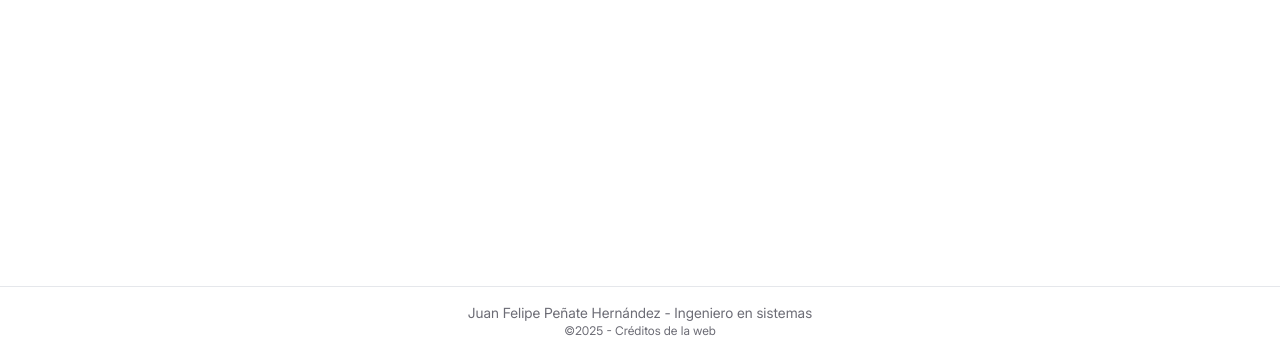
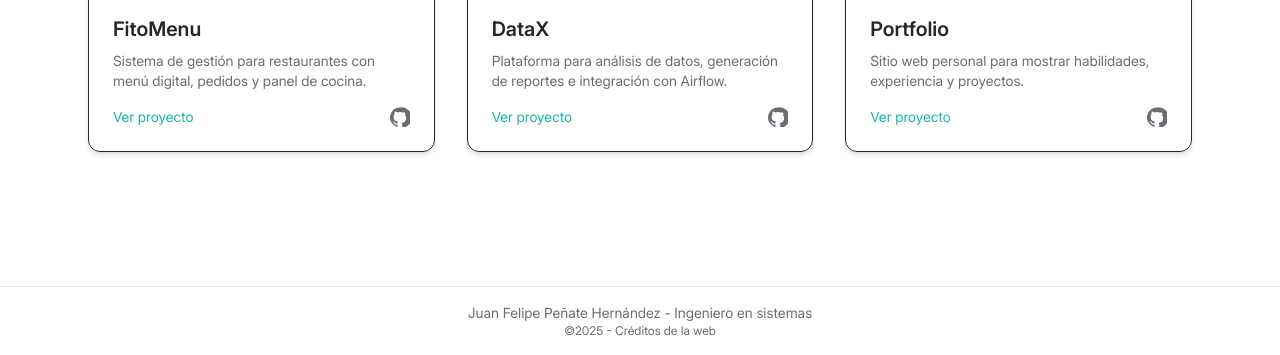
Before and after one commit to juan1144/portfolio, a Django app: page /es/projects/ in a window 1280 px wide. Shown: the part 514-869 px from the top of the page. Run offline with Django 5.2, Linux system fonts and the light colour scheme; data that the repository does not hold is empty.

Commit message:
Add projects view and templates examples

```diff
--- a/core/views.py
+++ b/core/views.py
@@ -63,7 +63,7 @@ def home(request):
 
 
 def projects(request):
-    return render(request, "base.html")
+    return render(request, "projects/project_list.html")
 
 
 def blog(request):
--- a/static/css/base.css
+++ b/static/css/base.css
@@ -651,8 +651,24 @@ video {
   margin-top: 0.75rem;
 }
 
+.mb-12 {
+  margin-bottom: 3rem;
+}
+
+.mb-4 {
+  margin-bottom: 1rem;
+}
+
+.mt-4 {
+  margin-top: 1rem;
+}
+
 .block {
   display: block;
+}
+
+.inline-block {
+  display: inline-block;
 }
 
 .inline {
--- /dev/null
+++ b/templates/projects/project_list.html
@@ -0,0 +1,116 @@
+{% extends "base.html" %}
+
+{% block title %}
+  {% if language == "es" %}
+    Juan Peñate · Proyectos
+  {% else %}
+    Juan Peñate · Projects
+  {% endif %}
+{% endblock %}
+
+{% block content %}
+  {% load static %}
+  <section class="max-w-6xl mx-auto px-6 py-10">
+      <!-- Título principal -->
+    <h1 class="text-3xl md:text-5xl font-bold text-light-primary dark:text-dark-primary text-center mb-4">
+      {% if language == "es" %}
+        Mis proyectos
+      {% else %}
+        My Projects
+      {% endif %}
+    </h1>
+
+    <p class="text-light-secondary dark:text-dark-secondary text-center max-w-xl mx-auto mb-12">
+      {% if language == "es" %}
+        Aquí encontrarás una selección de proyectos que he desarrollado, desde sistemas complejos hasta pequeñas herramientas útiles.
+      {% else %}
+        Here you'll find a selection of projects I've built — from complex systems to small handy tools.
+      {% endif %}
+    </p>
+
+      <!-- Listado de proyectos -->
+    <div class="grid gap-8 md:grid-cols-2 lg:grid-cols-3">
+        <!-- Proyecto 1 -->
+      <div class="bg-light-backgroundOverlay dark:bg-dark-backgroundOverlay border border-light-border dark:border-dark-border rounded-xl p-6 shadow-md hover:shadow-lg transition-shadow duration-300">
+        <img src="{% static 'images/projects/fitomenu/logo.jpg' %}" alt="Proyecto 1" class="rounded-md mb-4 w-full object-cover h-48">
+        <h3 class="text-xl font-semibold text-light-primary dark:text-dark-primary mb-2">FitoMenu</h3>
+        <p class="text-sm text-light-secondary dark:text-dark-secondary mb-4">
+          {% if language == "es" %}
+            Sistema de gestión para restaurantes con menú digital, pedidos y panel de cocina.
+          {% else %}
+            Restaurant management system with digital menu, orders, and kitchen dashboard.
+          {% endif %}
+        </p>
+        <div class="flex items-center justify-between mt-4">
+          <a href="#" class="text-sm font-medium text-light-accent dark:text-dark-accent hover:underline">
+            {% if language == "es" %} Ver proyecto {% else %} View Project {% endif %}
+          </a>
+
+          <a href="https://github.com/juan1144/fitomenu" target="_blank"
+             class="text-light-secondary dark:text-dark-secondary hover:text-light-accent dark:hover:text-dark-accent transition"
+             aria-label="Ver en GitHub">
+            <svg xmlns="http://www.w3.org/2000/svg" class="w-5 h-5" fill="currentColor" viewBox="0 0 24 24">
+              <path
+                d="M12 .5a12 12 0 0 0-3.79 23.4c.6.1.82-.26.82-.58v-2.24c-3.34.73-4.04-1.61-4.04-1.61a3.18 3.18 0 0 0-1.34-1.76c-1.1-.75.08-.74.08-.74a2.53 2.53 0 0 1 1.85 1.25 2.57 2.57 0 0 0 3.52 1 2.55 2.55 0 0 1 .76-1.6c-2.67-.3-5.48-1.34-5.48-5.94a4.63 4.63 0 0 1 1.24-3.2 4.3 4.3 0 0 1 .12-3.15s1-.32 3.3 1.22a11.35 11.35 0 0 1 6 0C16.95 6.4 18 6.72 18 6.72a4.3 4.3 0 0 1 .12 3.15 4.63 4.63 0 0 1 1.24 3.2c0 4.61-2.82 5.63-5.5 5.93a2.87 2.87 0 0 1 .82 2.22v3.29c0 .32.22.7.83.58A12 12 0 0 0 12 .5Z"/>
+            </svg>
+          </a>
+        </div>
+      </div>
+
+        <!-- Proyecto 2 -->
+      <div class="bg-light-backgroundOverlay dark:bg-dark-backgroundOverlay border border-light-border dark:border-dark-border rounded-xl p-6 shadow-md hover:shadow-lg transition-shadow duration-300">
+    {#      <img src="{% static 'images/sample_project2.jpg' %}" alt="Proyecto 2" class="rounded-md mb-4 w-full object-cover h-48">#}
+        <img src="#" alt="Proyecto 2" class="rounded-md mb-4 w-full object-cover h-48">
+        <h3 class="text-xl font-semibold text-light-primary dark:text-dark-primary mb-2">DataX</h3>
+        <p class="text-sm text-light-secondary dark:text-dark-secondary mb-4">
+          {% if language == "es" %}
+            Plataforma para análisis de datos, generación de reportes e integración con Airflow.
+          {% else %}
+            Platform for data analysis, reporting and Airflow integration.
+          {% endif %}
+        </p>
+        <div class="flex items-center justify-between mt-4">
+          <a href="#" class="text-sm font-medium text-light-accent dark:text-dark-accent hover:underline">
+            {% if language == "es" %} Ver proyecto {% else %} View Project {% endif %}
+          </a>
+
+          <a href="#" target="_blank"
+             class="text-light-secondary dark:text-dark-secondary hover:text-light-accent dark:hover:text-dark-accent transition"
+             aria-label="Ver en GitHub">
+            <svg xmlns="http://www.w3.org/2000/svg" class="w-5 h-5" fill="currentColor" viewBox="0 0 24 24">
+              <path
+                d="M12 .5a12 12 0 0 0-3.79 23.4c.6.1.82-.26.82-.58v-2.24c-3.34.73-4.04-1.61-4.04-1.61a3.18 3.18 0 0 0-1.34-1.76c-1.1-.75.08-.74.08-.74a2.53 2.53 0 0 1 1.85 1.25 2.57 2.57 0 0 0 3.52 1 2.55 2.55 0 0 1 .76-1.6c-2.67-.3-5.48-1.34-5.48-5.94a4.63 4.63 0 0 1 1.24-3.2 4.3 4.3 0 0 1 .12-3.15s1-.32 3.3 1.22a11.35 11.35 0 0 1 6 0C16.95 6.4 18 6.72 18 6.72a4.3 4.3 0 0 1 .12 3.15 4.63 4.63 0 0 1 1.24 3.2c0 4.61-2.82 5.63-5.5 5.93a2.87 2.87 0 0 1 .82 2.22v3.29c0 .32.22.7.83.58A12 12 0 0 0 12 .5Z"/>
+            </svg>
+          </a>
+        </div>
+      </div>
+
+        <!-- Proyecto 3 -->
+      <div class="bg-light-backgroundOverlay dark:bg-dark-backgroundOverlay border border-light-border dark:border-dark-border rounded-xl p-6 shadow-md hover:shadow-lg transition-shadow duration-300">
+    {#      <img src="{% static 'images/sample_project3.jpg' %}" alt="Proyecto 3" class="rounded-md mb-4 w-full object-cover h-48">#}
+        <img src="#" alt="Proyecto 3" class="rounded-md mb-4 w-full object-cover h-48">
+        <h3 class="text-xl font-semibold text-light-primary dark:text-dark-primary mb-2">Portfolio</h3>
+        <p class="text-sm text-light-secondary dark:text-dark-secondary mb-4">
+          {% if language == "es" %}
+            Sitio web personal para mostrar habilidades, experiencia y proyectos.
+          {% else %}
+            Personal website to showcase skills, experience and projects.
+          {% endif %}
+        </p>
+        <div class="flex items-center justify-between mt-4">
+          <a href="#" class="text-sm font-medium text-light-accent dark:text-dark-accent hover:underline">
+            {% if language == "es" %} Ver proyecto {% else %} View Project {% endif %}
+          </a>
+          <a href="#" target="_blank"
+             class="text-light-secondary dark:text-dark-secondary hover:text-light-accent dark:hover:text-dark-accent transition"
+             aria-label="Ver en GitHub">
+            <svg xmlns="http://www.w3.org/2000/svg" class="w-5 h-5" fill="currentColor" viewBox="0 0 24 24">
+              <path
+                d="M12 .5a12 12 0 0 0-3.79 23.4c.6.1.82-.26.82-.58v-2.24c-3.34.73-4.04-1.61-4.04-1.61a3.18 3.18 0 0 0-1.34-1.76c-1.1-.75.08-.74.08-.74a2.53 2.53 0 0 1 1.85 1.25 2.57 2.57 0 0 0 3.52 1 2.55 2.55 0 0 1 .76-1.6c-2.67-.3-5.48-1.34-5.48-5.94a4.63 4.63 0 0 1 1.24-3.2 4.3 4.3 0 0 1 .12-3.15s1-.32 3.3 1.22a11.35 11.35 0 0 1 6 0C16.95 6.4 18 6.72 18 6.72a4.3 4.3 0 0 1 .12 3.15 4.63 4.63 0 0 1 1.24 3.2c0 4.61-2.82 5.63-5.5 5.93a2.87 2.87 0 0 1 .82 2.22v3.29c0 .32.22.7.83.58A12 12 0 0 0 12 .5Z"/>
+            </svg>
+          </a>
+        </div>
+      </div>
+    </div>
+  </section>
+{% endblock %}
```
Also changed, not shown: other parts of static/css/base.css (+69 -0 lines), static/images/projects/fitomenu/logo.jpg (added), static/images/projects/fitomenu/main_visible_menu.png (added).
